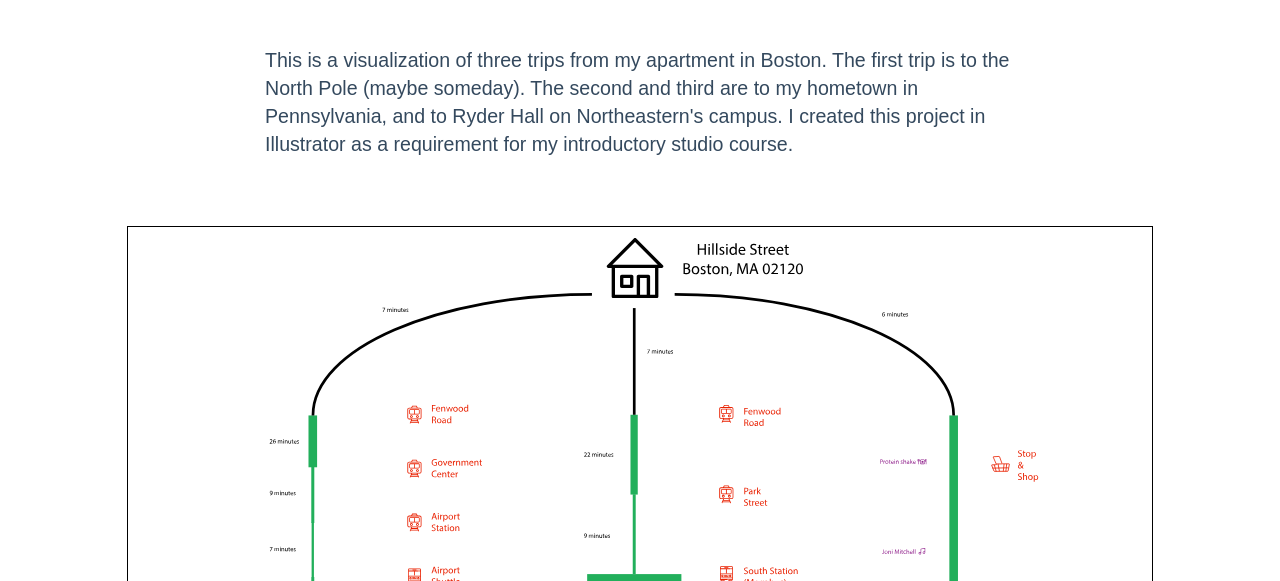
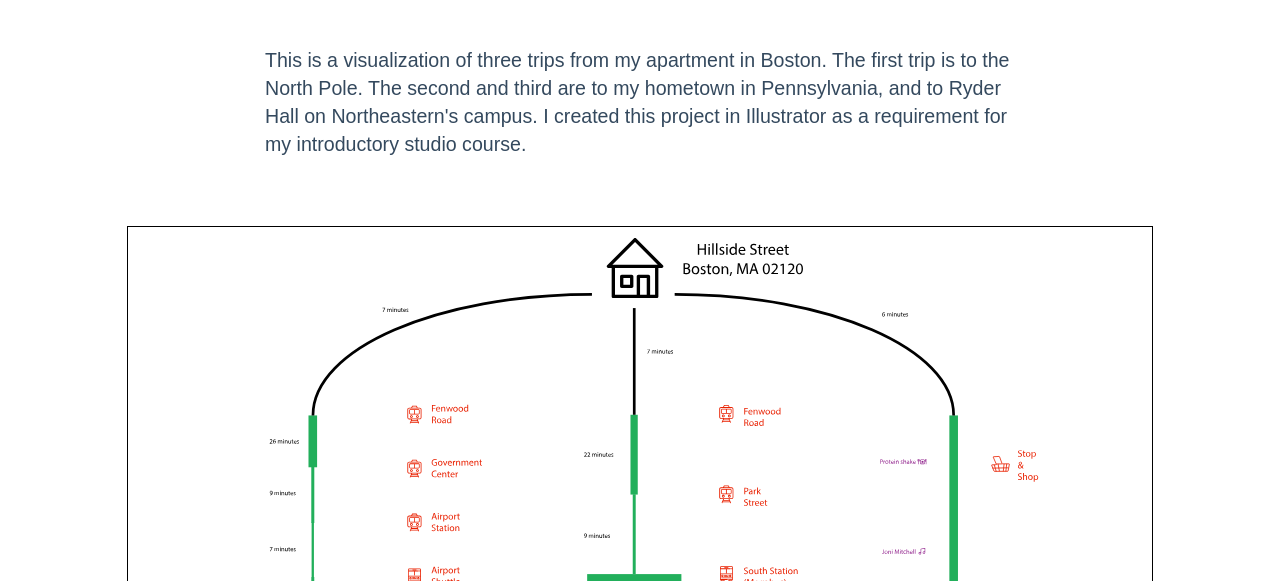
Before and after one commit to inspectordanno/2017_portfolio, a plain HTML site: page _site/trips.html in a window 1280 px wide. Shown: the part 219-800 px from the top of the page. Drawn offline with nearby package versions, Linux system fonts and the light colour scheme.

Commit message:
"updated"

```diff
--- a/_site/trips.html
+++ b/_site/trips.html
@@ -82,7 +82,7 @@
               <div class="card">
                 <div class="card-body">
                   <p class="card-text">
-                  This is a visualization of three trips from my apartment in Boston. The first trip is to the North Pole (maybe someday). The second and third are to my hometown in Pennsylvania, and to Ryder Hall on Northeastern's campus. I created this project in Illustrator as a requirement for my introductory studio course.
+                  This is a visualization of three trips from my apartment in Boston. The first trip is to the North Pole. The second and third are to my hometown in Pennsylvania, and to Ryder Hall on Northeastern's campus. I created this project in Illustrator as a requirement for my introductory studio course.
                   </p>
                 </div>
               </div>
```
Also changed, not shown: _site/index.html (+1 -0 lines), index.html (+1 -0 lines), trips.html (+1 -1 lines).
